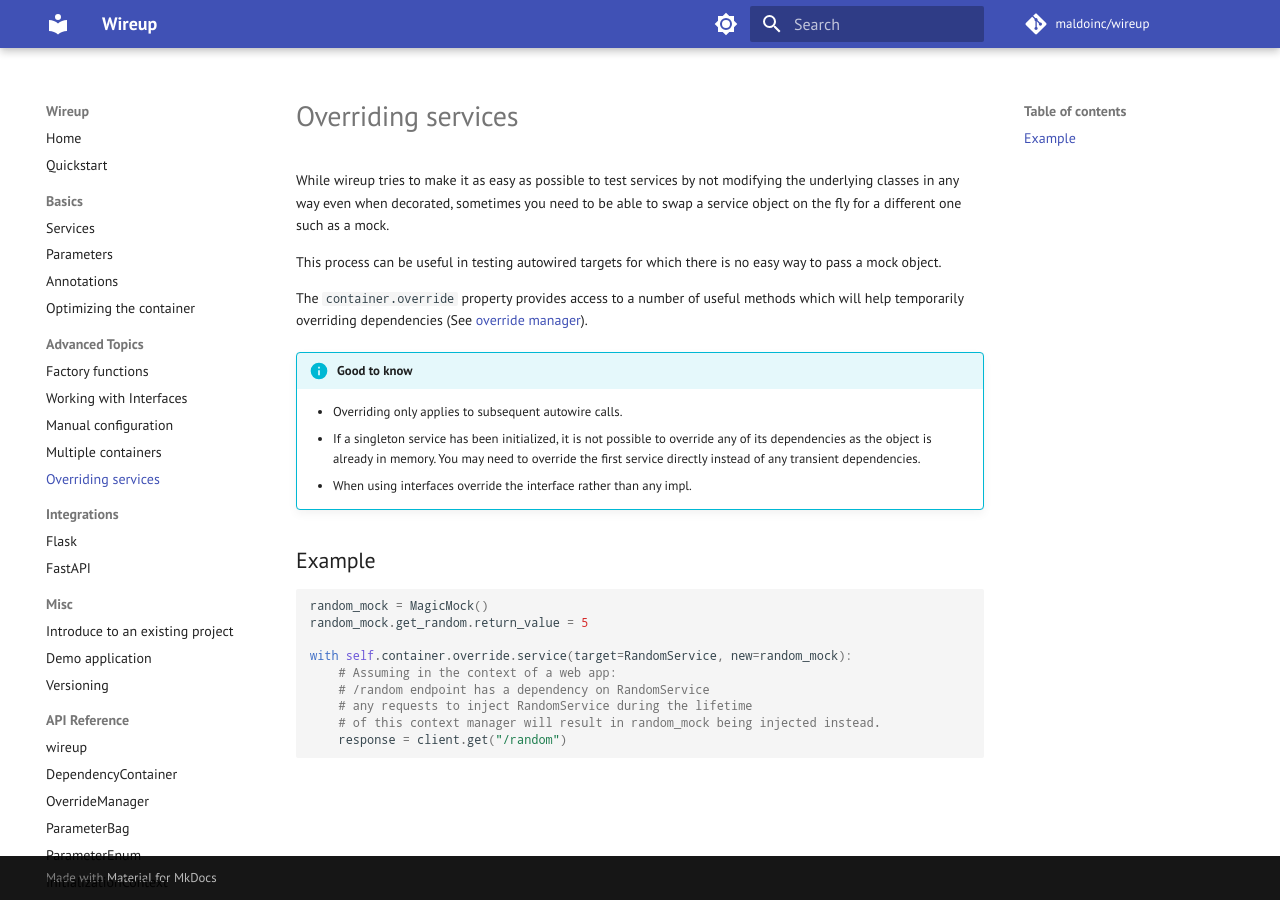
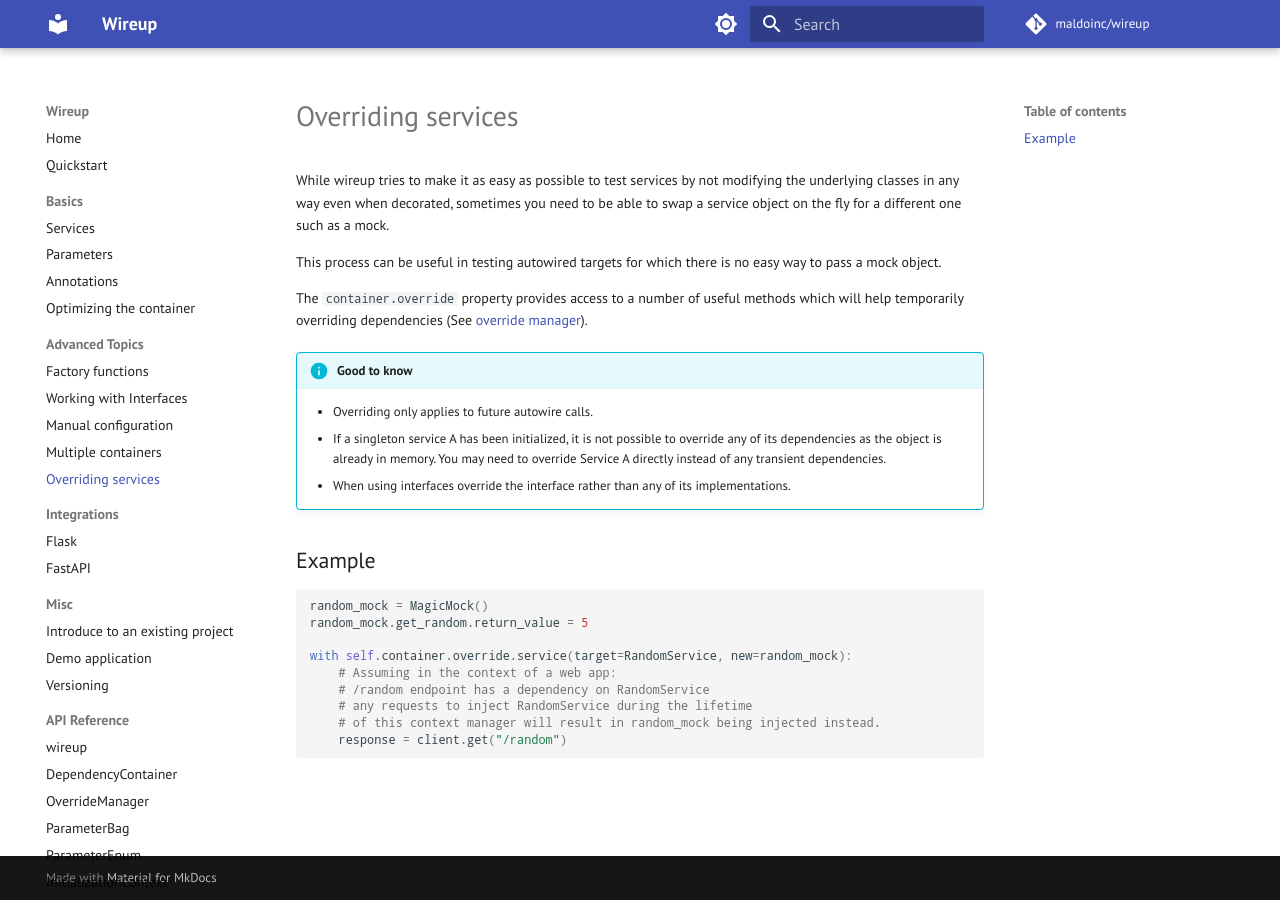
Before and after one commit to maldoinc/wireup, an MkDocs documentation site: the page built from docs/pages/service_override.md, in a window 1280 px wide. Built offline with MkDocs 1.6.1 and Material for MkDocs 9.7.7, drawn with Linux system fonts in a browser that asks for light colours; some web fonts are replaced; comment, search, counter and statistics services are not loaded; the version menu is left out.

Commit message:
docs update

```diff
--- a/docs/pages/service_override.md
+++ b/docs/pages/service_override.md
@@ -11,11 +11,11 @@ which will help temporarily overriding dependencies
 
 
 !!! info "Good to know"
-    * Overriding only applies to subsequent autowire calls.
-    * If a singleton service has been initialized, it is not possible to override any
+    * Overriding only applies to future autowire calls.
+    * If a singleton service A has been initialized, it is not possible to override any
     of its dependencies as the object is already in memory. You may need to override
-    the first service directly instead of any transient dependencies.
-    * When using interfaces override the interface rather than any impl.
+    Service A directly instead of any transient dependencies.
+    * When using interfaces override the interface rather than any of its implementations.
 
 ## Example
 
```
Also changed, not shown: 1 other file.
